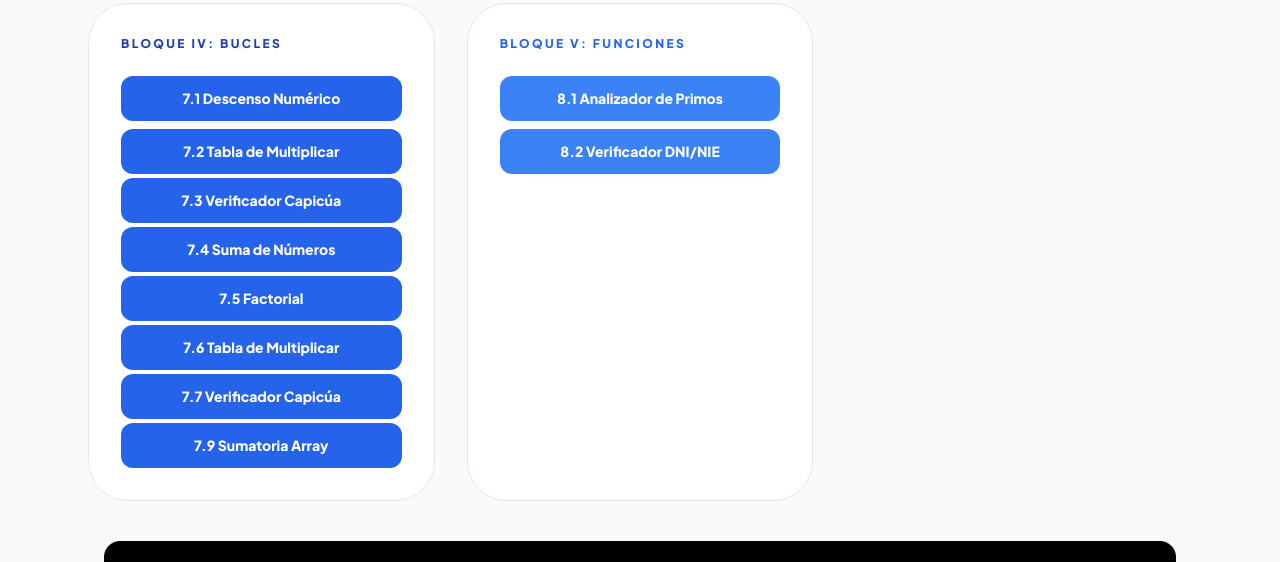
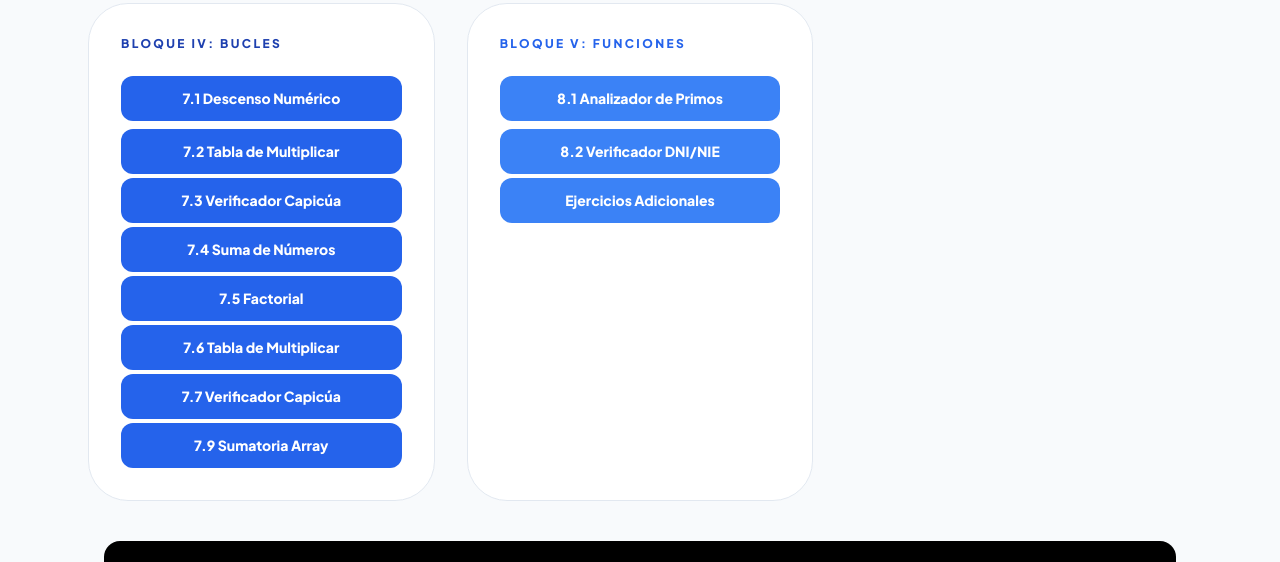
Before and after one commit to ayaelo9/Examen_JS, a plain HTML site: page index.html in a window 1280 px wide. Shown: the part 825-1387 px from the top of the page. Drawn offline with nearby package versions, Linux system fonts and the light colour scheme.

Commit message:
corregir fallos tecnicos

```diff
--- a/index.html
+++ b/index.html
@@ -104,6 +104,7 @@
                 <div class="space-y-1">
                     <a href="Ejercicio8.1/index.html" class="item-link bg-blue-500">8.1 Analizador de Primos</a>
                     <a href="Ejercicio8.2/index.html" class="item-link bg-blue-500">8.2 Verificador DNI/NIE</a>
+                    <a href="https://ayaelo9.github.io/Ejercicios_adicionales/" class="item-link bg-blue-500">Ejercicios Adicionales</a>
                 </div>
             </section>
 
```
